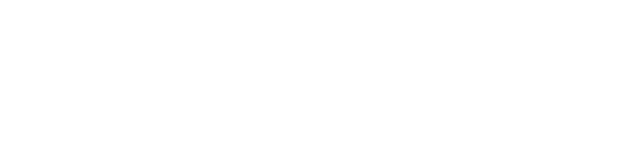
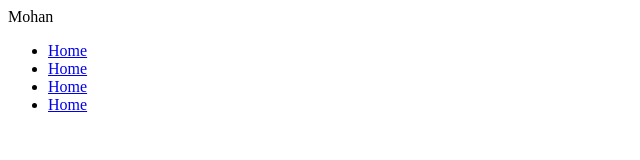
Before and after one commit to mohankumar8875/myrepo, a plain HTML site: page index.html in a window 1280 px wide. Shown: the whole page, without its empty margins (0-640 px from the left). Drawn offline with Linux system fonts and the light colour scheme.

Commit message:
V2 add logo and nav bar

```diff
--- a/index.html
+++ b/index.html
@@ -6,6 +6,16 @@
     <title>Protofilio</title>
 </head>
 <body>
-
+    <header class="container">
+        <div class="logo">Mohan</div>
+        <nav>
+            <ul>
+                <li><a href="#home">Home</a></li>
+                    <li><a href="#home">Home</a></li>
+                        <li><a href="#home">Home</a></li>
+                            <li><a href="#home">Home</a></li>
+            </ul>
+        </nav>
+    </header>
 </body>
 </html>
```
